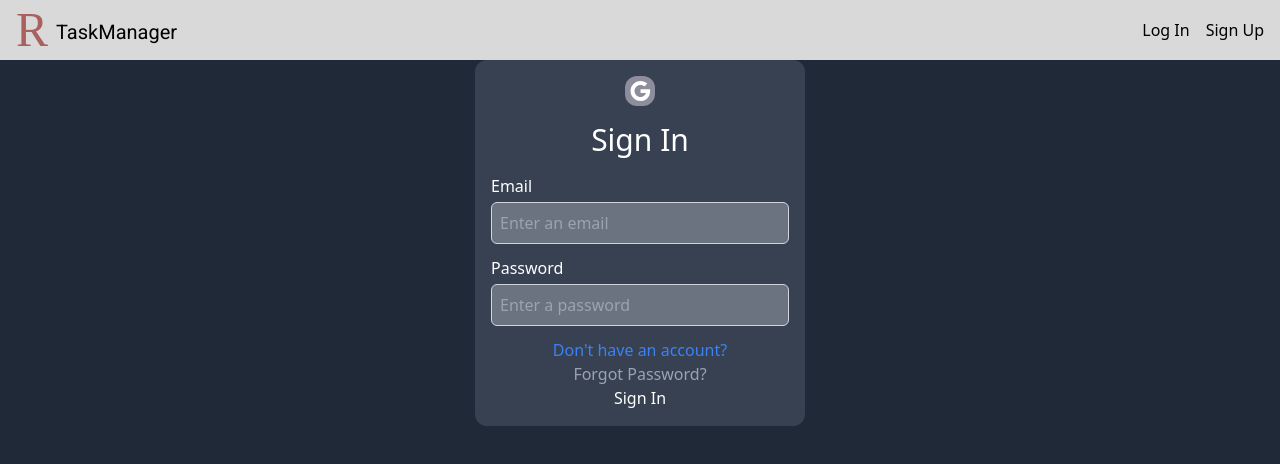
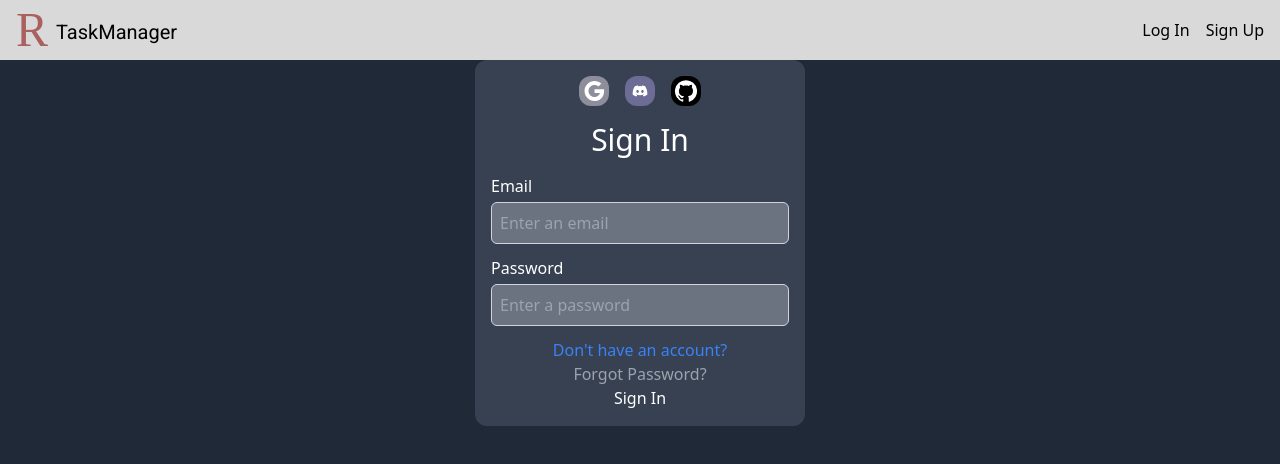
Before and after one commit to Rezzzero/todo-list-react, a React (Vite) app: page /login in a window 1280 px wide. Shown: the top 464 px of the page. Built offline with nearby package versions, Linux system fonts and the light colour scheme; no server answers; the database is empty; a web font is replaced by a local one.

Commit message:
add discord,github auth

```diff
--- a/package.json
+++ b/package.json
@@ -22,6 +22,7 @@
     "react": "^18.3.1",
     "react-dom": "^18.3.1",
     "react-easy-crop": "^5.0.8",
+    "react-icons": "^5.3.0",
     "react-router-dom": "^6.26.0"
   },
   "devDependencies": {
--- a/src/components/Auth/AuthComponent.tsx
+++ b/src/components/Auth/AuthComponent.tsx
@@ -3,11 +3,15 @@ import supabase from "../../utils/supabaseClient";
 import { useNavigate } from "react-router-dom";
 import { Link } from "react-router-dom";
 import GoogleIcon from "@mui/icons-material/Google";
+import { FaDiscord } from "react-icons/fa";
 import { InputComponent } from "../CustomInput/InputComponent";
+import GitHubIcon from "@mui/icons-material/GitHub";
 
 type AuthComponentProps = {
   url: string;
 };
+
+type Provider = "google" | "discord" | "github";
 
 export const AuthComponent = ({ url }: AuthComponentProps) => {
   const isSignIn = url.includes("/login");
@@ -60,19 +64,27 @@ export const AuthComponent = ({ url }: AuthComponentProps) => {
     }
   };
 
-  const handleGoogleSignIn = async () => {
+  const handleSocialSignIn = async (provider: Provider) => {
     const { data, error } = await supabase.auth.signInWithOAuth({
-      provider: "google",
+      provider: provider,
     });
-    if (error) console.error("Google sign in error:", error.message);
+    if (error) console.error("Social sign in error:", error.message);
     if (data) navigate("/");
   };
 
   return (
     <div className="min-h-screen bg-gray-800">
       <div className="bg-gray-700 w-[330px] max-h-[420px] mx-auto text-white rounded-xl p-4">
-        <div className="bg-[#8D8D9C] w-[30px] h-[30px] mx-auto rounded-xl flex items-center justify-center">
-          <GoogleIcon onClick={handleGoogleSignIn} />
+        <div className="flex justify-center align-center gap-4">
+          <div className="bg-[#8D8D9C] w-[30px] h-[30px] rounded-xl flex items-center justify-center">
+            <GoogleIcon onClick={() => handleSocialSignIn("google")} />
+          </div>
+          <div className="bg-[#6c6c96] w-[30px] h-[30px] rounded-xl flex items-center justify-center">
+            <FaDiscord onClick={() => handleSocialSignIn("discord")} />
+          </div>
+          <div className="bg-black w-[30px] h-[30px] rounded-xl flex items-center justify-center">
+            <GitHubIcon onClick={() => handleSocialSignIn("github")} />
+          </div>
         </div>
         <h1 className="text-3xl text-center my-4">
           {isSignIn ? "Sign In" : "Sign Up"}
```
Also changed, not shown: 1 other file (tests, documents, lock files or other folders).
